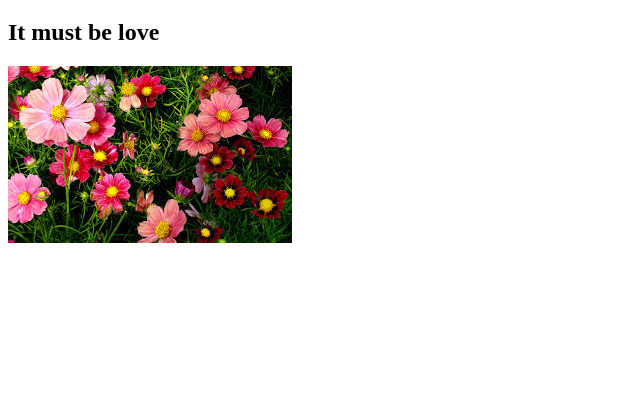
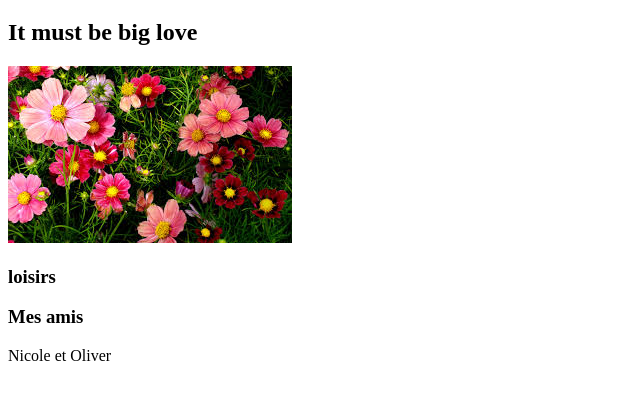
Before and after one commit to marcelwiel/ex1, a plain HTML site: page index.html in a window 1280 px wide. Shown: the part 61-460 px from the top of the page, without its empty margins (0-640 px from the left). Drawn offline with Linux system fonts and the light colour scheme.

Commit message:
ajout des amis

```diff
--- a/index.html
+++ b/index.html
@@ -7,8 +7,14 @@
 	<body>
 		<h1>Ma page</h1>
 
-		<h2>It must be love</h2>
+		<h2>It must be big love</h2>
 
 		<img src="./img/mixed.jpg">
+
+		<h3>loisirs</h3>
+
+		<h3>Mes amis</h3>
+		<p>Nicole et Oliver</p>
+
 	</body>
 </html>
```
